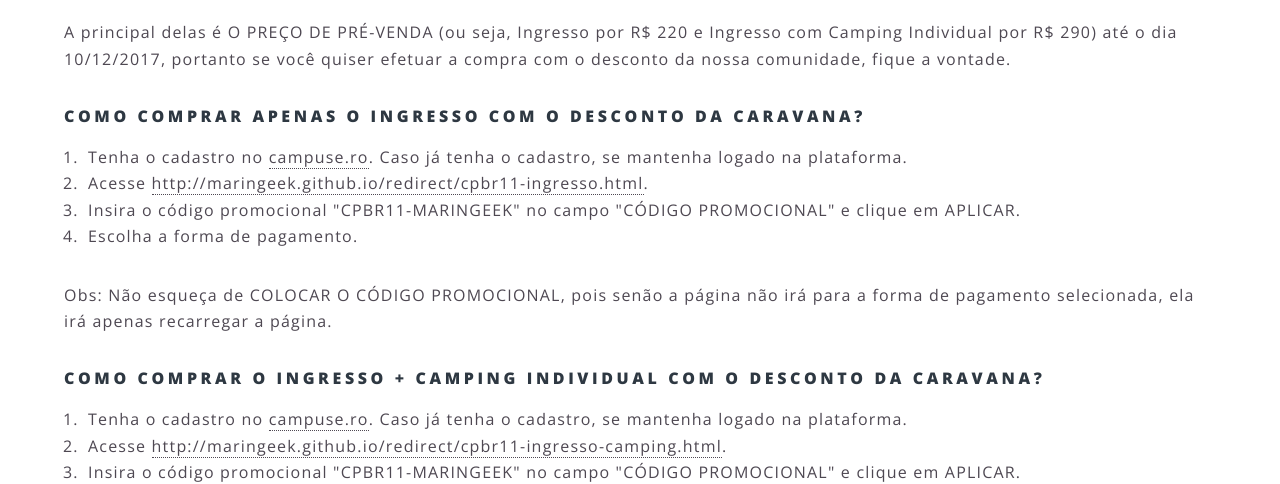
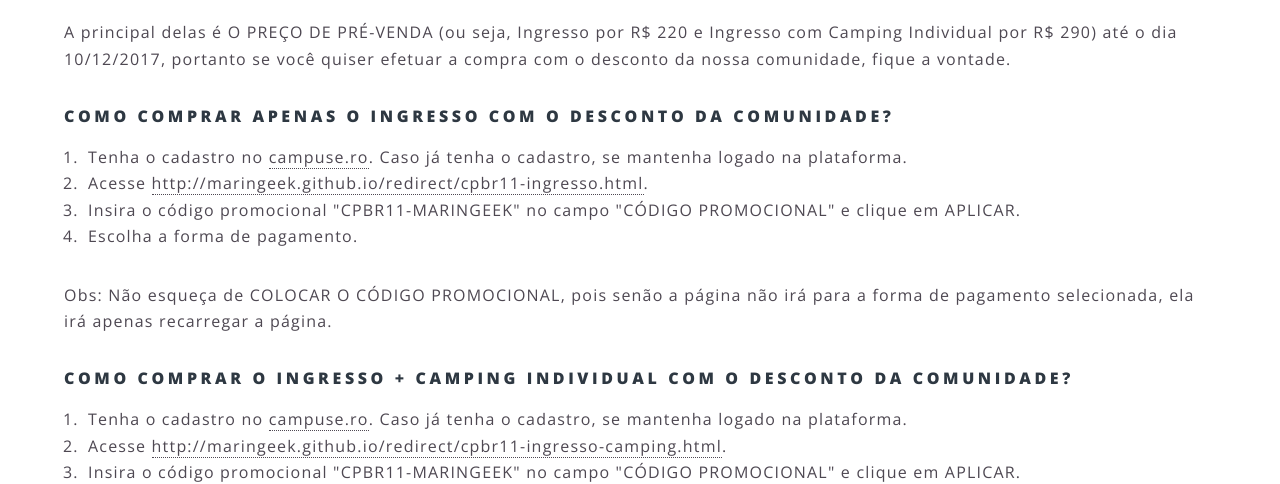
Before and after one commit to maringeek/maringeek.github.io, a Jekyll site: the page built from cpbr11.html, in a window 1280 px wide and 900 px high, scrolled down 578 px. Shown: the part 155-639 px from the top of the window. Built offline with Jekyll 4.4.1, drawn with Linux system fonts in a browser that asks for light colours.

Commit message:
Correção no termo

```diff
--- a/cpbr11.html
+++ b/cpbr11.html
@@ -17,7 +17,7 @@ subtitle: Participe com a Comunidade Maringeek da Campus Party Brasil 2018!
 			</section>
 			<section>
 				<header>
-					<h4>Como Comprar apenas o Ingresso com o desconto da Caravana?</h4>
+					<h4>Como Comprar apenas o Ingresso com o desconto da Comunidade?</h4>
 				</header>
 				<ol>
 					<li>Tenha o cadastro no <a href="http://campuse.ro" target="_blank">campuse.ro</a>. Caso já tenha o cadastro, se mantenha logado na plataforma.</li>
@@ -29,7 +29,7 @@ subtitle: Participe com a Comunidade Maringeek da Campus Party Brasil 2018!
 			</section>
 			<section>
 				<header>
-					<h4>Como Comprar o Ingresso + Camping Individual com o desconto da Caravana?</h4>
+					<h4>Como Comprar o Ingresso + Camping Individual com o desconto da Comunidade?</h4>
 				</header>
 				<ol>
 					<li>Tenha o cadastro no <a href="http://campuse.ro" target="_blank">campuse.ro</a>. Caso já tenha o cadastro, se mantenha logado na plataforma.</li>
```
